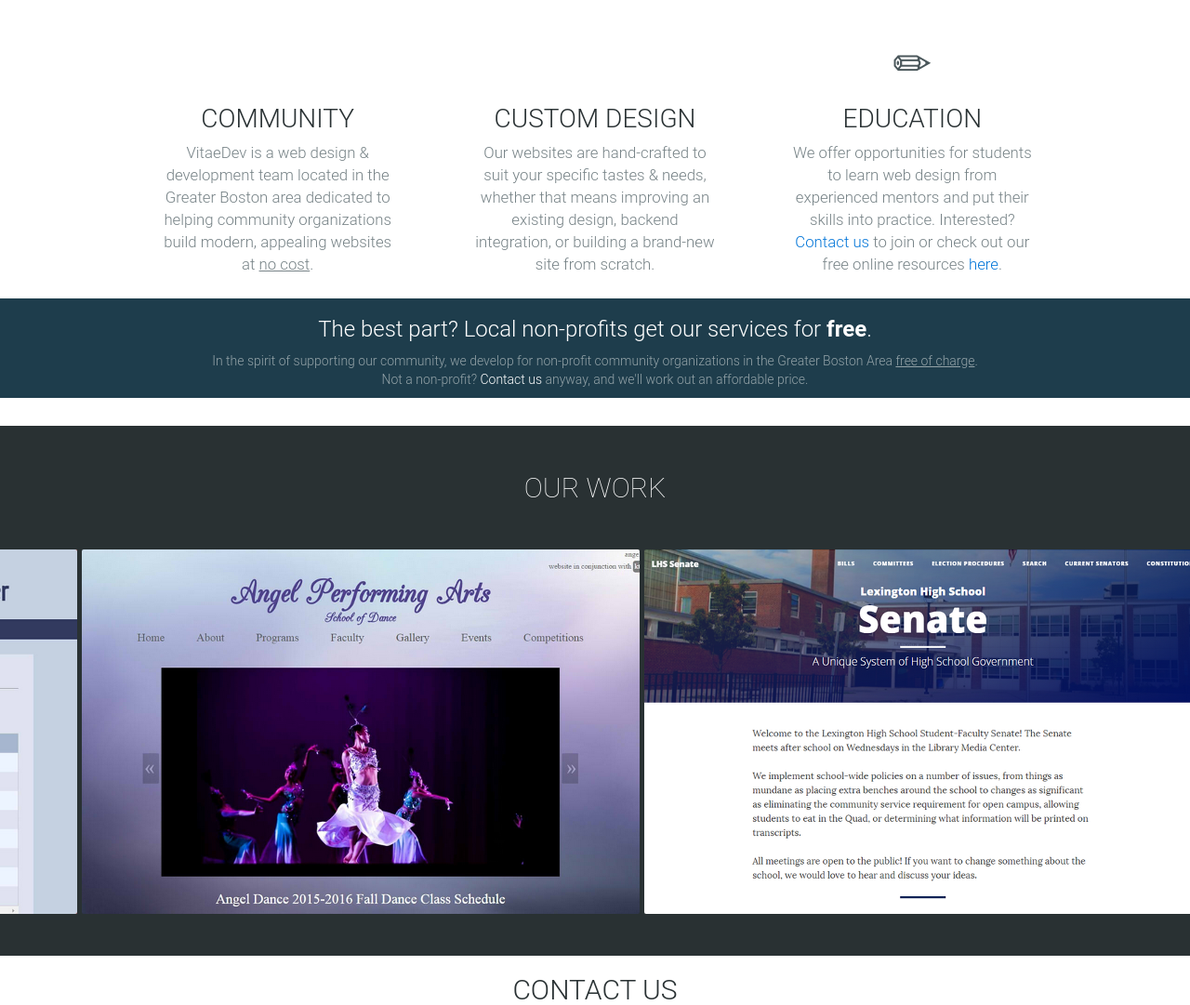
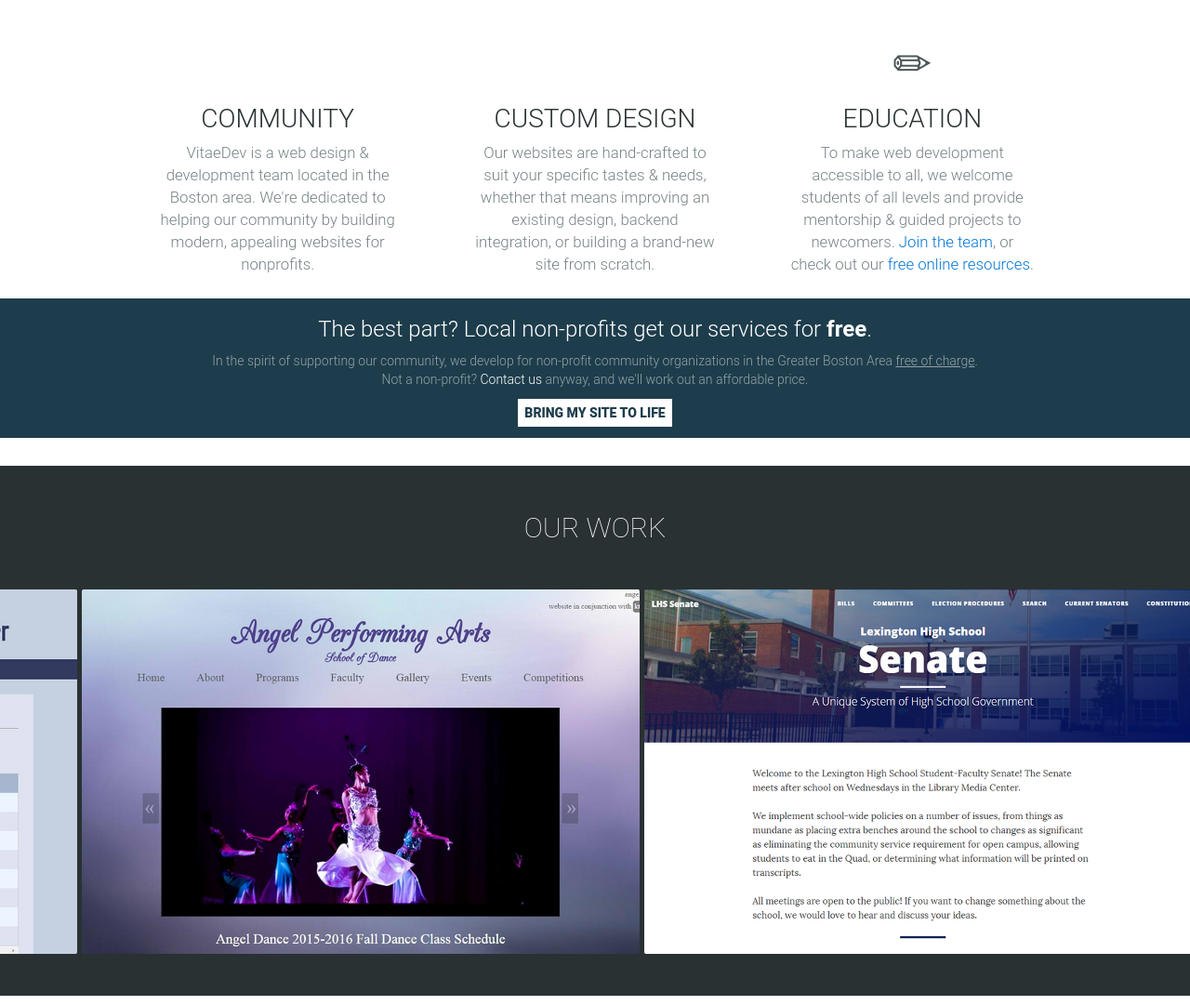
Before and after one commit to vitaedev/vitaedev.github.io, a PHP site: page / in a window 1280 px wide. Shown: the part 801-1882 px from the top of the page at 93% size. Run offline with PHP 8.4, Linux system fonts and the light colour scheme; some libraries are stand-ins or nearby versions; some web fonts are replaced.

Commit message:
minor content edits + added call to action button

```diff
--- a/css/main.css
+++ b/css/main.css
@@ -481,7 +481,13 @@ footer a{
     border: none !important;
 }
 
-.
+.button {
+  background-color:white;
+  color:#1e3d4c;
+  font-weight:800;
+  padding:0.5em;
+}
+
 /*----------ANIMATIONS--------*/
 
 #hugo {
--- a/index.html
+++ b/index.html
@@ -65,7 +65,7 @@
             <div class="col-xs-12 col-md-4 text-center thumbnail">
                 <div class="single_service wow fadeInUp animated" data-wow-delay="0s" style="visibility: visible; animation-delay: 0s; animation-name: fadeInUp;"> <span style="font-size: 50px" class="glyphicon glyphicon-globe" aria-hidden="true"></span>
                     <h2 class="descripHeader">COMMUNITY</h2>
-                    <p class="descrip">VitaeDev is a web design & development team located in the Greater Boston area dedicated to helping community organizations build modern, appealing websites at <u>no cost</u>.</p>
+                    <p class="descrip">VitaeDev is a web design & development team located in the Boston area. We're dedicated to helping our community by building modern, appealing websites for nonprofits.</p>
                 </div>
             </div>
             <div class="col-xs-12 col-md-4 text-center thumbnail">
@@ -77,7 +77,7 @@
             <div class="col-xs-12 col-md-4 text-center thumbnail">
                 <div class="single_service wow fadeInUp animated" data-wow-delay="0.4s" style="visibility: visible; animation-delay: 0.4s; animation-name: fadeInUp;"> <span style="font-size: 50px" class="glyphicon glyphicon-pencil" aria-hidden="true"></span>
                     <h2 class="descripHeader">EDUCATION</h2>
-                    <p class="descrip">We offer opportunities for students to learn web design from experienced mentors and put their skills into practice. Interested? <a href="#footer">Contact us</a> to join or check out our free online resources <a href="learningPages.html">here</a>.</p>
+                    <p class="descrip">To make web development accessible to all, we welcome students of all levels and provide mentorship & guided projects to newcomers. <a href="#footer">Join the team</a>, or check out our <a href="learningPages.html">free online resources</a>.</p>
                 </div>
             </div>
         </div>
@@ -86,6 +86,7 @@
         <h3 style="color:white">The best part? Local non-profits get our services for <b>free</b>.</h3>
         <p style="margin:0">In the spirit of supporting our community, we develop for non-profit community organizations in the Greater Boston Area <u>free of charge</u>.</p>
         <p>Not a non-profit? <a href="#footer" style="color:white">Contact us</a> anyway, and we'll work out an affordable price.</p>
+        <p style="margin:1.2em"><a href="mailto:contact@vitaedev.com" class="button">BRING MY SITE TO LIFE</a></p>
     </div>
     <div class="container pastworks" id="pastWork">
         <h2 class="photoheader titles">OUR WORK</h2>
```
